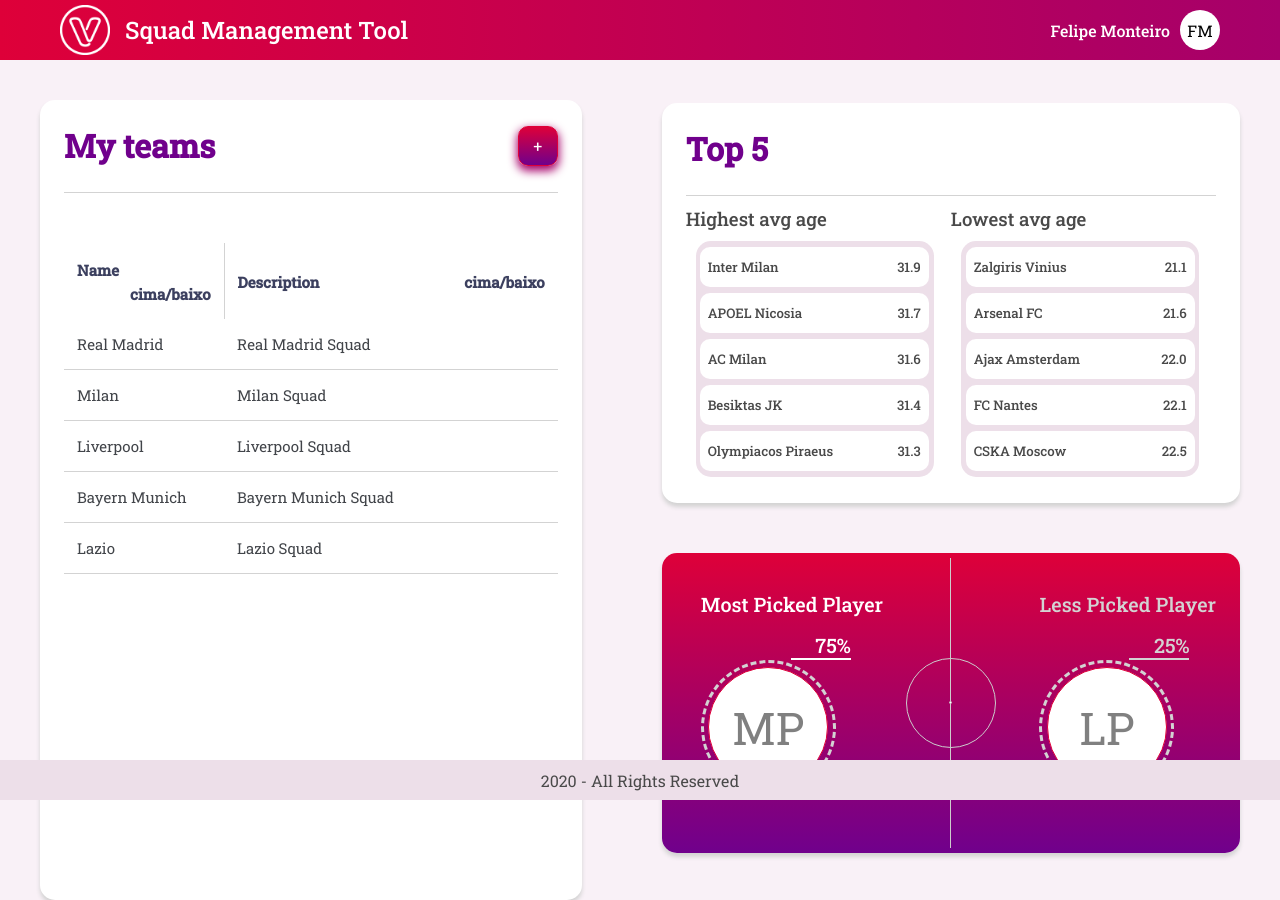
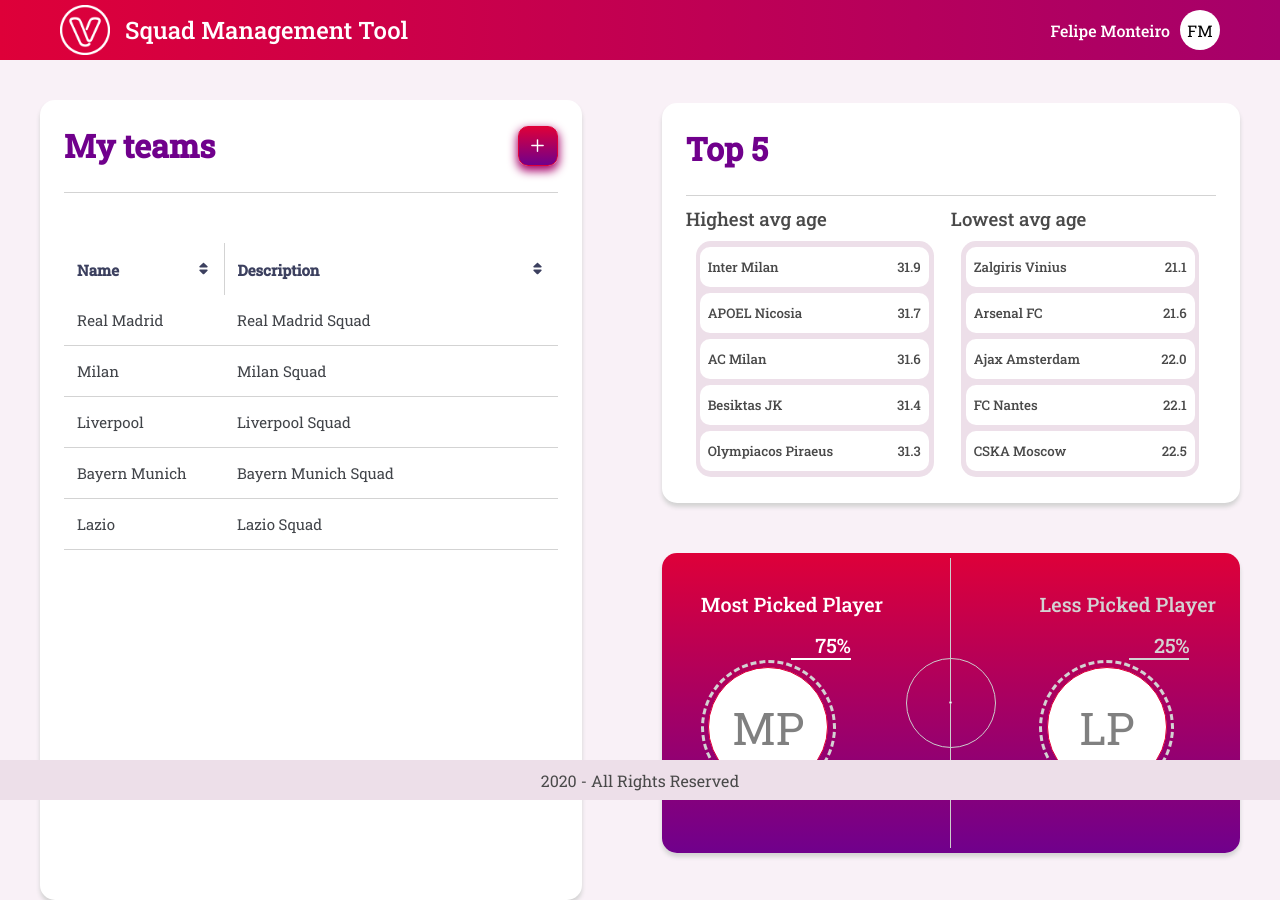
Before and after one commit to felipedeamonteiro/venturus_frontend_test_2020, a React (Create React App) app: page / in a window 1280 px wide. Built offline with nearby package versions, Linux system fonts and the light colour scheme.

Commit message:
Finish dashboard styles

```diff
--- a/package.json
+++ b/package.json
@@ -13,6 +13,7 @@
     "polished": "^4.0.3",
     "react": "^17.0.1",
     "react-dom": "^17.0.1",
+    "react-icons": "^3.11.0",
     "react-scripts": "4.0.0",
     "react-table": "^7.6.1",
     "styled-components": "^5.2.0",
--- a/src/components/Table/index.tsx
+++ b/src/components/Table/index.tsx
@@ -1,6 +1,8 @@
 /* eslint-disable react/jsx-props-no-spreading */
 import React, { useMemo } from 'react';
 import { useTable, Column, useSortBy } from 'react-table';
+import { FaSortUp, FaSortDown, FaSort, FaTrash } from 'react-icons/fa';
+import { MdModeEdit, MdShare } from 'react-icons/md';
 import { Container } from './styles';
 
 interface Example {
@@ -69,11 +71,15 @@
                 <th {...column.getHeaderProps(column.getSortByToggleProps())}>
                   {column.render('Header')}
                   <span>
-                    {column.isSorted
-                      ? column.isSortedDesc
-                        ? 'cima'
-                        : 'baixo'
-                      : 'cima/baixo'}
+                    {column.isSorted ? (
+                      column.isSortedDesc ? (
+                        <FaSortDown />
+                      ) : (
+                        <FaSortUp />
+                      )
+                    ) : (
+                      <FaSort />
+                    )}
                   </span>
                 </th>
               ))}
@@ -85,9 +91,20 @@
             prepareRow(row);
             return (
               <tr {...row.getRowProps()}>
-                {row.cells.map(cell => {
+                {row.cells.map((cell, index) => {
                   return (
-                    <td {...cell.getCellProps()}>{cell.render('Cell')}</td>
+                    <td {...cell.getCellProps()}>
+                      {cell.render('Cell')}
+                      {index === 1 ? (
+                        <span>
+                          <FaTrash title="Remove" />
+                          <MdShare title="Share" />
+                          <MdModeEdit title="Edit" />
+                        </span>
+                      ) : (
+                        ''
+                      )}
+                    </td>
                   );
                 })}
               </tr>
--- a/src/components/Table/styles.ts
+++ b/src/components/Table/styles.ts
@@ -45,9 +45,22 @@
       tr {
         border-bottom: 1px solid lightgray;
 
+        span {
+          float: right;
+          visibility: hidden;
+        }
+
         &:hover {
           background: #fce9f7;
           width: 100%;
+          span {
+            visibility: visible;
+            width: 75px;
+            display: flex;
+            justify-content: space-evenly;
+            align-items: center;
+            cursor: pointer;
+          }
 
           td {
             color: #de0093;
--- a/src/pages/MyTeamsDashboard/index.tsx
+++ b/src/pages/MyTeamsDashboard/index.tsx
@@ -1,4 +1,5 @@
 import React from 'react';
+import { HiOutlinePlus } from 'react-icons/hi';
 import logoImg from '../../assets/logo_v_.png';
 import Table from '../../components/Table';
 
@@ -20,7 +21,9 @@
       <div className="left-container">
         <div>
           <h1>My teams</h1>
-          <button type="button">+</button>
+          <button type="button">
+            <HiOutlinePlus size={17} color="#fff" />
+          </button>
         </div>
         <Table />
       </div>
--- a/src/pages/MyTeamsDashboard/styles.ts
+++ b/src/pages/MyTeamsDashboard/styles.ts
@@ -81,6 +81,9 @@
       border: 1px solid #de0039;
       background: linear-gradient(to bottom, #de0039, #70008c);
       box-shadow: 0 4px 10px 1px #a6006a;
+      display: flex;
+      justify-content: center;
+      align-items: center;
     }
 
     h1 {
```
Also changed, not shown: 1 other file (tests, documents, lock files or other folders).
